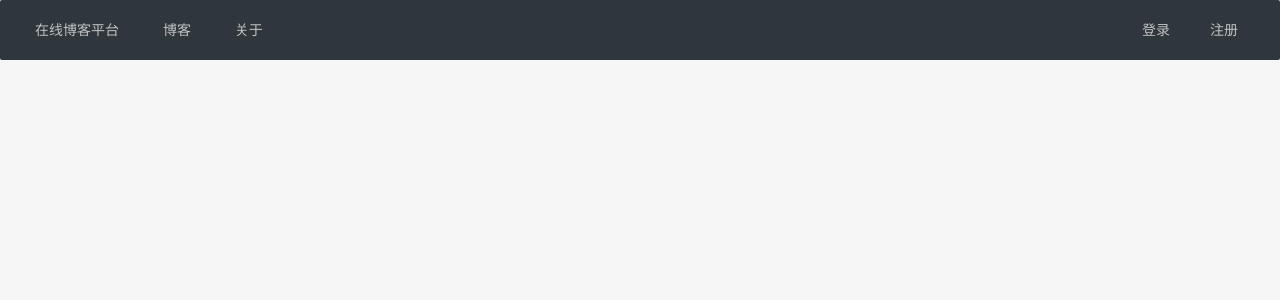
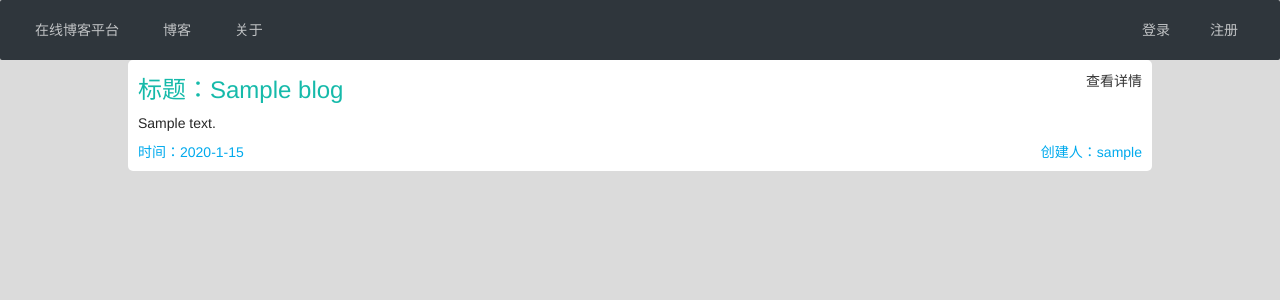
Before and after one commit to qwinz/blog, a Flask app: template templates/index.html in a window 1280 px wide. Shown: the top 300 px of the page. Run offline with Flask 3, Linux system fonts and the light colour scheme; the template is opened without the code that fills it: most values are stand-ins (such as "Sample title", 1, 10 or a date in 2020).

Commit message:
首页完成

```diff
--- a/projects/settings.py
+++ b/projects/settings.py
@@ -9,5 +9,6 @@ try:
     from projects.local_settings import *
 except ImportError:
     pass
-SQLALCHEMY_DATABASE_URI = f'mysql+mysqlconnector://{DB_USER}:{DB_PWD}@{DB_HOST}:{DB_PORT}/{DB_NAME}'
+# SQLALCHEMY_DATABASE_URI = f'mysql+mysqlconnector://{DB_USER}:{DB_PWD}@{DB_HOST}:{DB_PORT}/{DB_NAME}'
+SQLALCHEMY_DATABASE_URI = f'mysql+pymysql://{DB_USER}:{DB_PWD}@{DB_HOST}:{DB_PORT}/{DB_NAME}'
 SQLALCHEMY_ECHO = True
--- a/static/css/base.css
+++ b/static/css/base.css
@@ -3,5 +3,5 @@
     margin: 0 auto;
 }
 body{
-    background-color: rgb(246, 246, 246);
+    background-color: rgb(219, 219, 219);
 }
--- a/static/css/blog_list.css
+++ b/static/css/blog_list.css
@@ -17,8 +17,7 @@
     align-items: flex-end;
 }
 .main ul li .text {
-    margin: 10px 0;
-    max-height: 100px;
+    max-height: 60px;
     display: -webkit-box; /* 使用弹性盒子布局 */
     -webkit-box-orient: vertical;
     -webkit-line-clamp: 2; /* 设置最大显示行数为2 */
--- /dev/null
+++ b/static/css/index.css
@@ -0,0 +1,29 @@
+.main ul.blog-all{
+}
+.main ul.blog-all li{
+    padding: 10px;
+    border-radius: 5px;
+    margin-bottom: 10px;
+    background-color: #fff;
+}
+.main ul.blog-all .title{
+    display: flex;
+    justify-content: space-between;
+}
+.main ul.blog-all .title span{
+    font-size: 1.5rem;
+
+}
+.main ul.blog-all .text{
+    margin: 10px 0;
+    max-height: 100px;
+    display: -webkit-box; /* 使用弹性盒子布局 */
+    -webkit-box-orient: vertical;
+    -webkit-line-clamp: 5; /* 设置最大显示行数为2 */
+    overflow: hidden;
+    text-overflow: ellipsis; /* 使用省略号表示溢出的文本 */
+}
+.main ul.blog-all .info{
+    display: flex;
+    justify-content: space-between;
+}
--- a/templates/index.html
+++ b/templates/index.html
@@ -3,12 +3,25 @@
 {% block title %}
     在线博客平台
 {% endblock title %}
+{% block css %}
+    <link rel="stylesheet" href="{{ url_for('index.static', filename='css/index.css') }}">
+{% endblock css %}
 
 {% block content %}
 <div class="main">
     <ul class="blog-all">
         {% for blog in blog_all %}
-
+            <li>
+                    <p class="title" >
+                        <span class="layui-font-green">标题：{{ blog.blog.title }}</span>
+                        <a href="/blog_detail/{{blog.blog.id}}">查看详情</a>
+                    </p>
+                    <div class="text">{{blog.blog.text | safe}}</div>
+                    <p class="info layui-font-blue">
+                        <span>时间：{{blog.blog.create_time.year}}-{{blog.blog.create_time.month}}-{{blog.blog.create_time.day}}</span>
+                        <span>创建人：{{blog.create_username}}</span>
+                    </p>
+            </li>
         {% endfor %}
     </ul>
 </div>
--- a/templates/my_blog_list.html
+++ b/templates/my_blog_list.html
@@ -24,7 +24,7 @@
                         {{blog.text | safe}}
                     </div>
                     <p>
-                        <span>发布人：{{ blog.user.name }} &nbsp;&nbsp;&nbsp;&nbsp;创建时间：{{ blog.create_time }}</span>
+                        <span>创建人：{{ blog.user.name }} &nbsp;&nbsp;&nbsp;&nbsp;创建时间：{{ blog.create_time }}</span>
                         {% if blog.active %}
                         <span><span class="layui-badge-dot layui-bg-green" style="margin-right: 5px;"></span>已发布</span>
 
--- a/templates/write_blog.html
+++ b/templates/write_blog.html
@@ -58,11 +58,11 @@
     let form = document.querySelector('.layui-form')
     let submit_btn = document.querySelector('.submit_btn')
     function get_content(is_active) {
-        if (form.title.value.replace(/\s+/g, '') != '' && form.title.value.replace(/\s+/g, '') != '') {
+        if (form.title.value.replace(/\s+/g, '') != '' && tinymce.activeEditor.getContent().length>=100) {
             form.submit()
         }
         else {
-            alert('请填写相关内容')
+            alert('字数不能少于100')
         }
 
     }
```
Also changed, not shown: view/index.py (+9 -2 lines).
